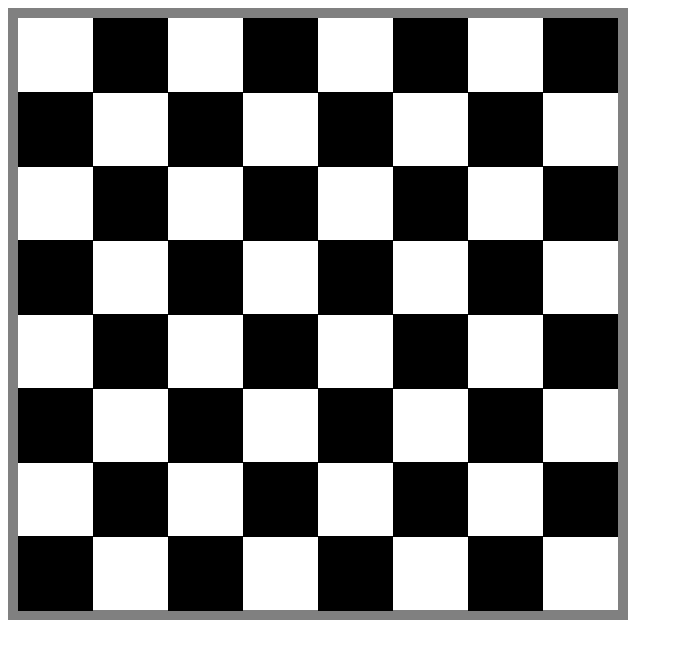
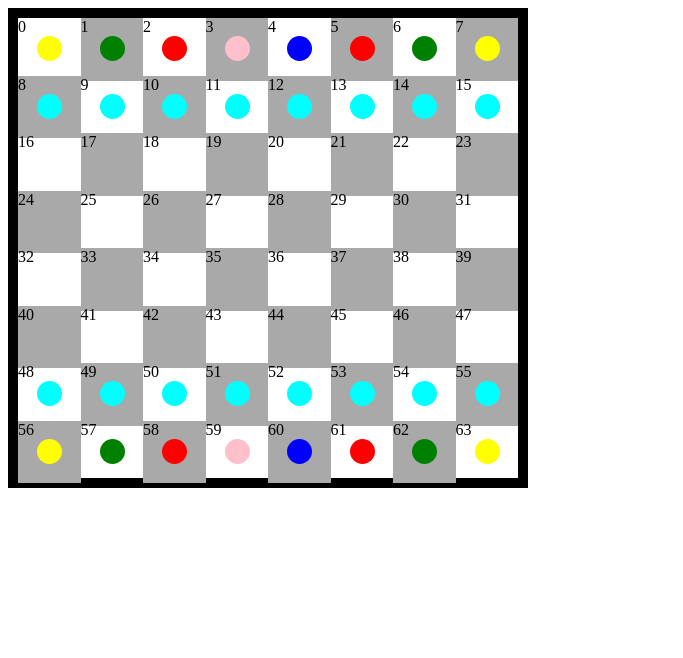
Before and after one commit to DylPickle96/React-Chess, a React app: page / in a window 1280 px wide. Shown: the whole page, without its empty margins (0-683 px from the left). Built offline with nearby package versions, Linux system fonts and the light colour scheme.

Commit message:
built dumby clone components to represent pieces. Able to load pieces into to their correct starting positions

```diff
--- /dev/null
+++ b/src/components/Bishop.js
@@ -0,0 +1,19 @@
+import React from 'react';
+
+const Bishop = () => {
+  const style = {
+    width: '25px',
+    height: '25px',
+    borderRadius: '12.5px',
+    zIndex: '1',
+    backgroundColor: 'red',
+    position: 'relative',
+    top: '0px',
+    left: '19px'
+  }
+  return (
+    <div style={style}></div>
+  );
+}
+
+export default Bishop;
--- a/src/components/Board.js
+++ b/src/components/Board.js
@@ -1,32 +1,118 @@
 import React, { Component } from 'react';
 import '../stylesheets/board.css';
+import Square from './Square';
+import Pawn from './Pawn';
+import Rook from './Rook';
+import Knight from './Knight';
+import Bishop from './Bishop';
+import Queen from './Queen';
+import King from './King';
 
-const Square = (props) => {
-  const style = {
-    display: 'inline-block',
-    width: '75px',
-    height: '75px',
-    marginBottom: '-5px'
-  };
-  return (
-    <div style={style}></div>
-  );
-}
+let boardList = {
+  0:'black Rook',
+  1:'black Knight',
+  2:'black Bishop',
+  3:'black Queen',
+  4:'black King',
+  5:'black Bishop',
+  6:'black Knight',
+  7:'black Rook',
+  8:'black Pawn',
+  9:'black Pawn',
+  10:'black Pawn',
+  11:'black Pawn',
+  12:'black Pawn',
+  13:'black Pawn',
+  14:'black Pawn',
+  15:'black Pawn',
+  16:null,
+  17:null,
+  18:null,
+  19:null,
+  20:null,
+  21:null,
+  22:null,
+  23:null,
+  24:null,
+  25:null,
+  26:null,
+  27:null,
+  28:null,
+  29:null,
+  30:null,
+  31:null,
+  32:null,
+  33:null,
+  34:null,
+  35:null,
+  36:null,
+  37:null,
+  38:null,
+  39:null,
+  40:null,
+  41:null,
+  42:null,
+  43:null,
+  44:null,
+  45:null,
+  46:null,
+  47:null,
+  48:'white Pawn',
+  49:'white Pawn',
+  50:'white Pawn',
+  51:'white Pawn',
+  52:'white Pawn',
+  53:'white Pawn',
+  54:'white Pawn',
+  55:'white Pawn',
+  56:'white Rook',
+  57:'white Knight',
+  58:'white Bishop',
+  59:'white Queen',
+  60:'white King',
+  61:'white Bishop',
+  62:'white Knight',
+  63:'white Rook'
+};
+
+const pieceComponents = [
+  <Pawn />,
+  <Rook />,
+  <Knight />,
+  <Bishop />,
+  <Queen />,
+  <King />
+];
 
 class Board extends Component {
   constructor (props) {
     super(props);
 
     this.state = {
-      board: []
+      board: [],
+      boardState: boardList
     };
   }
+  componentWillMount () {
+    for (let i = 0; i < 64; i++) {
+
+      if (this.state.boardState[i] !== null) {
+        const componentName = this.state.boardState[i].split(' ')[1];
+
+        for (let j = 0; j < pieceComponents.length; j++) {
+          if (pieceComponents[j].type.name === componentName) {
+            this.state.board.push(<Square key={i} number={i} piece={pieceComponents[j]} />);
+          }
+        }
+
+
+      } else {
+        this.state.board.push(<Square key={i} number={i} />)
+      }
+    }
+  }
+
   render () {
-
-    for (let i = 0; i < 64; i++) {
-      this.state.board.push(<Square />);
-    }
-
     return (
       <div className='board'>
         {this.state.board}
--- /dev/null
+++ b/src/components/King.js
@@ -0,0 +1,19 @@
+import React from 'react';
+
+const King = () => {
+  const style = {
+    width: '25px',
+    height: '25px',
+    borderRadius: '12.5px',
+    zIndex: '1',
+    backgroundColor: 'blue',
+    position: 'relative',
+    top: '0px',
+    left: '19px'
+  }
+  return (
+    <div style={style}></div>
+  );
+}
+
+export default King;
--- /dev/null
+++ b/src/components/Knight.js
@@ -0,0 +1,19 @@
+import React from 'react';
+
+const Knight = () => {
+  const style = {
+    width: '25px',
+    height: '25px',
+    borderRadius: '12.5px',
+    zIndex: '1',
+    backgroundColor: 'green',
+    position: 'relative',
+    top: '0px',
+    left: '19px'
+  }
+  return (
+    <div style={style}></div>
+  );
+}
+
+export default Knight;
--- /dev/null
+++ b/src/components/Pawn.js
@@ -0,0 +1,19 @@
+import React from 'react';
+
+const Pawn = () => {
+  const style = {
+    width: '25px',
+    height: '25px',
+    borderRadius: '12.5px',
+    zIndex: '1',
+    backgroundColor: 'cyan',
+    position: 'relative',
+    top: '0px',
+    left: '19px'
+  }
+  return (
+    <div style={style}></div>
+  );
+}
+
+export default Pawn;
--- /dev/null
+++ b/src/components/Queen.js
@@ -0,0 +1,19 @@
+import React from 'react';
+
+const Queen = () => {
+  const style = {
+    width: '25px',
+    height: '25px',
+    borderRadius: '12.5px',
+    zIndex: '1',
+    backgroundColor: 'pink',
+    position: 'relative',
+    top: '0px',
+    left: '19px'
+  }
+  return (
+    <div style={style}></div>
+  );
+}
+
+export default Queen;
--- /dev/null
+++ b/src/components/Rook.js
@@ -0,0 +1,19 @@
+import React from 'react';
+
+const Rook = () => {
+  const style = {
+    width: '25px',
+    height: '25px',
+    borderRadius: '12.5px',
+    zIndex: '1',
+    backgroundColor: 'yellow',
+    position: 'relative',
+    top: '0px',
+    left: '19px'
+  }
+  return (
+    <div style={style}></div>
+  );
+}
+
+export default Rook;
--- /dev/null
+++ b/src/components/Square.js
@@ -0,0 +1,25 @@
+import React from 'react';
+
+const Square = ({number, piece}) => {
+  const {squareStyle} = styles
+  return (
+    <div style={squareStyle}>
+      {number}
+      <div>
+        {piece}
+      </div>
+    </div>
+  );
+}
+
+export default Square;
+
+const styles = {
+  squareStyle: {
+    display: 'inline-block',
+    width: '62.5px',
+    height: '62.5px',
+    marginBottom: '-5px',
+    zIndex: '-1'
+  }
+};
--- a/src/stylesheets/board.css
+++ b/src/stylesheets/board.css
@@ -1,6 +1,6 @@
 .board {
-  border: 10px solid grey;
-  width: 600px;
+  border: 10px solid black;
+  width: 500px;
 }
 
 .board div:nth-child(-2n+8),
@@ -11,5 +11,5 @@
 .board div:nth-child(40) ~ div:nth-child(-2n+47),
 .board div:nth-child(48) ~ div:nth-child(-2n+56),
 .board div:nth-child(56) ~ div:nth-child(-2n+63) {
-    background-color: #000;
+    background-color: #A9A9A9;
 }
```
